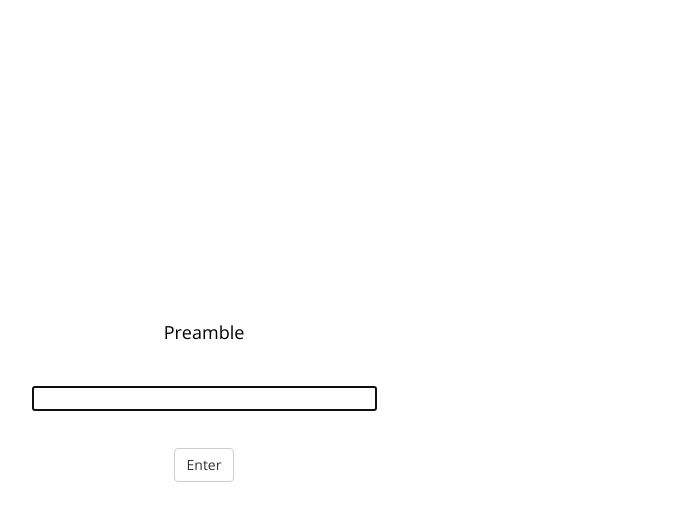
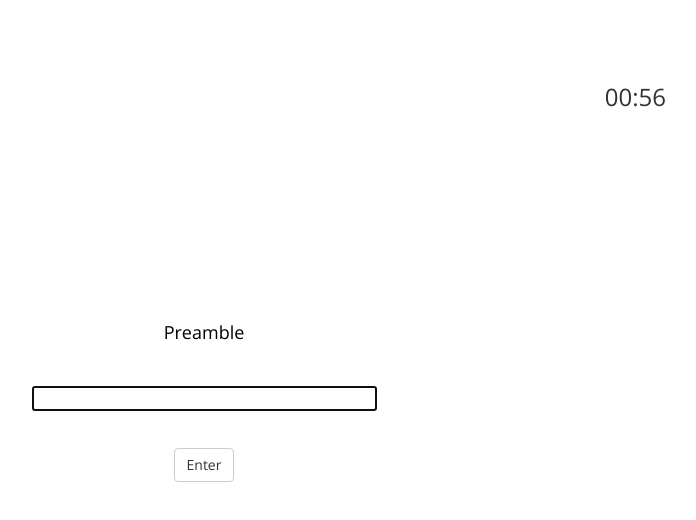
Before and after one commit to andreww3/LocatedMemory, a plain HTML site: page freerecall/index.html in a window 1280 px wide. Shown: the full height of the page, 436-1132 px from the left. Drawn offline with Linux system fonts and the light colour scheme.

Commit message:
Countdown timer
Countdown timer with loop functionality based on timer

```diff
--- a/freerecall/experiment.js
+++ b/freerecall/experiment.js
@@ -1,8 +1,29 @@
-const jsPsych = initJsPsych();
+const jsPsych = initJsPsych({
+  display_element: 'jspsych-target',
+});
+
+const total_minutes = 1;
+const total_time = total_minutes * 60000 + 1000;
+var start_time;
+var timer_ticks;
 
 // INSTRUCTIONS =========================================================
 
 // TRIAL ================================================================
+
+var timer_start = {
+  type: jsPsychCallFunction,
+  func: () => {
+    document.querySelector('#countdown-timer-div').style.display = 'block';
+    start_time = Date.now();
+    timer_ticks = setInterval(() => {
+      var time_remaining = (total_time - (Date.now() - start_time)) / 1000;
+      var time_remaining_minutes = Math.max(Math.floor(time_remaining / 60), 0);
+      var time_remaining_seconds = Math.max(Math.floor(time_remaining % 60), 0);
+      document.getElementById("countdown-timer").innerHTML = `${time_remaining_minutes.toString().padStart(2, '0')}:${time_remaining_seconds.toString().padStart(2, '0')}`;
+    }, 100)
+  }
+}
 
 var textbox = {
   type: jsPsychMolFreeRecall,
@@ -12,15 +33,26 @@ var textbox = {
 
 var freeRecallTimeline = {
   timeline: [textbox],
-  loop_function: function(data) {
-    return true;
+  loop_function: () => {
+    if(Date.now() - start_time < total_time){
+      return true;
+    } else {
+      return false;
+    }
   }
 };
+
+
+
+
+//clearInterval(timer_ticks);
+//document.querySelector('#countdown-timer-div').style.display = 'none';
 
 // TIMELINE =============================================================
 
 var timeline = [];
 
+timeline.push(timer_start);
 timeline.push(freeRecallTimeline);
 
 jsPsych.run(timeline);
--- a/freerecall/index.html
+++ b/freerecall/index.html
@@ -4,10 +4,16 @@
     <meta charset="utf-8">
     <title></title>
     <script src="scripts/jspsych/jspsych.js"></script>
+    <script src="scripts/jspsych/plugin-call-function.js"></script>
     <script src="scripts/jspsych/plugin-mol-free-recall.js"></script>
     <link href="scripts/jspsych/jspsych.css" rel="stylesheet" type="text/css" />
+    <link href="scripts/styles.css" rel="stylesheet" type="text/css" />
   </head>
   <body>
+    <div id="countdown-timer-div">
+      <span id="countdown-timer"></span>
+    </div>
+    <div id="jspsych-target"></div>
     <script src="experiment.js"></script>
   </body>
 </html>
--- /dev/null
+++ b/freerecall/scripts/styles.css
@@ -0,0 +1,23 @@
+html, body {
+  width: 100%;
+  height: 100%;
+  margin: 0;
+  padding: 0;
+}
+
+#jspsych-target {
+  width: 100%;
+  height: 100%;
+}
+
+#countdown-timer-div {
+  position: absolute;
+  margin: 0px 50px;
+  display: none;
+  top: 10%;
+  right: 10%;
+  text-align: center;
+  font-family: 'Open Sans', 'Arial';
+  font-size: 24px;
+  color: #333;
+}
```
